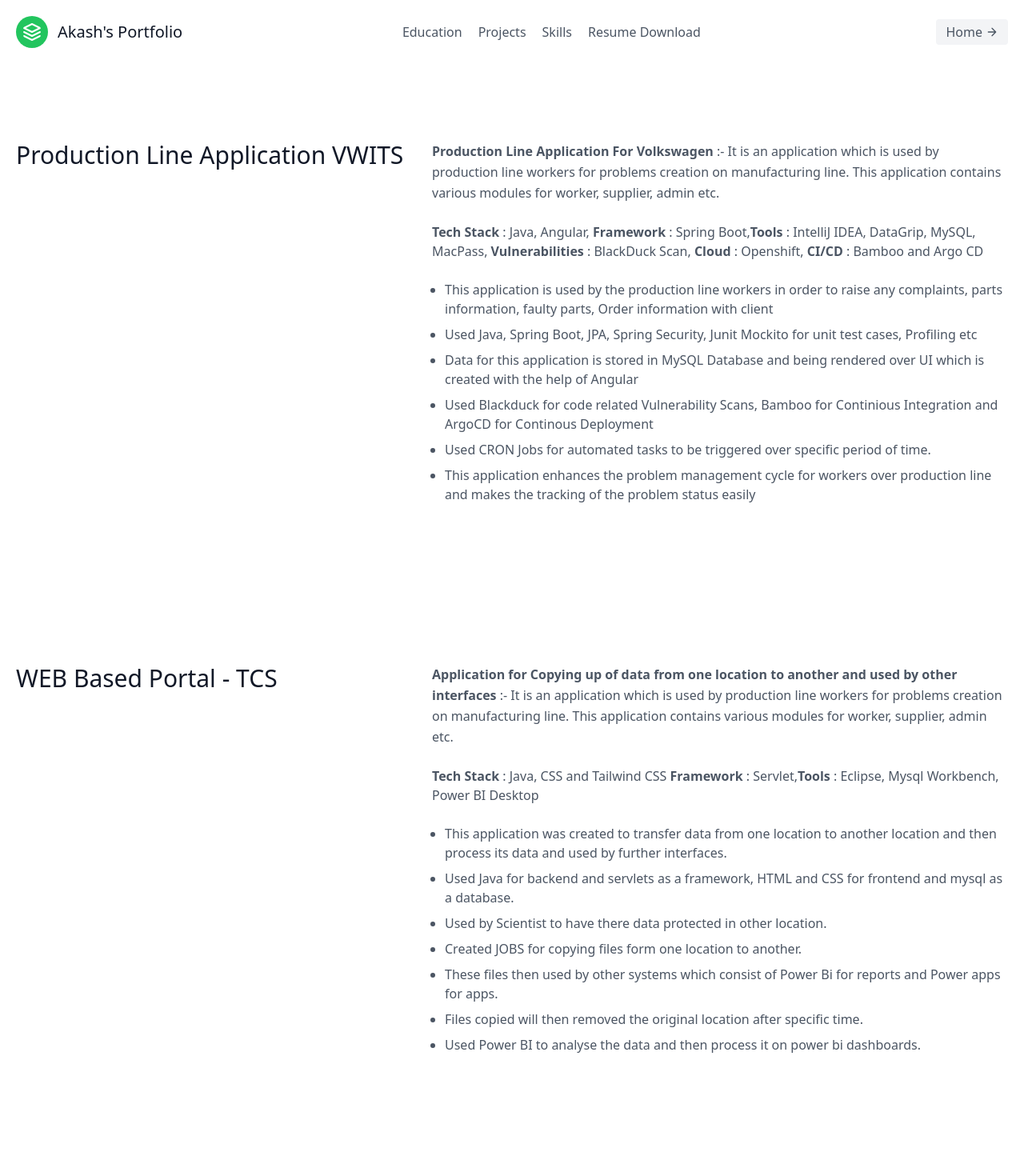
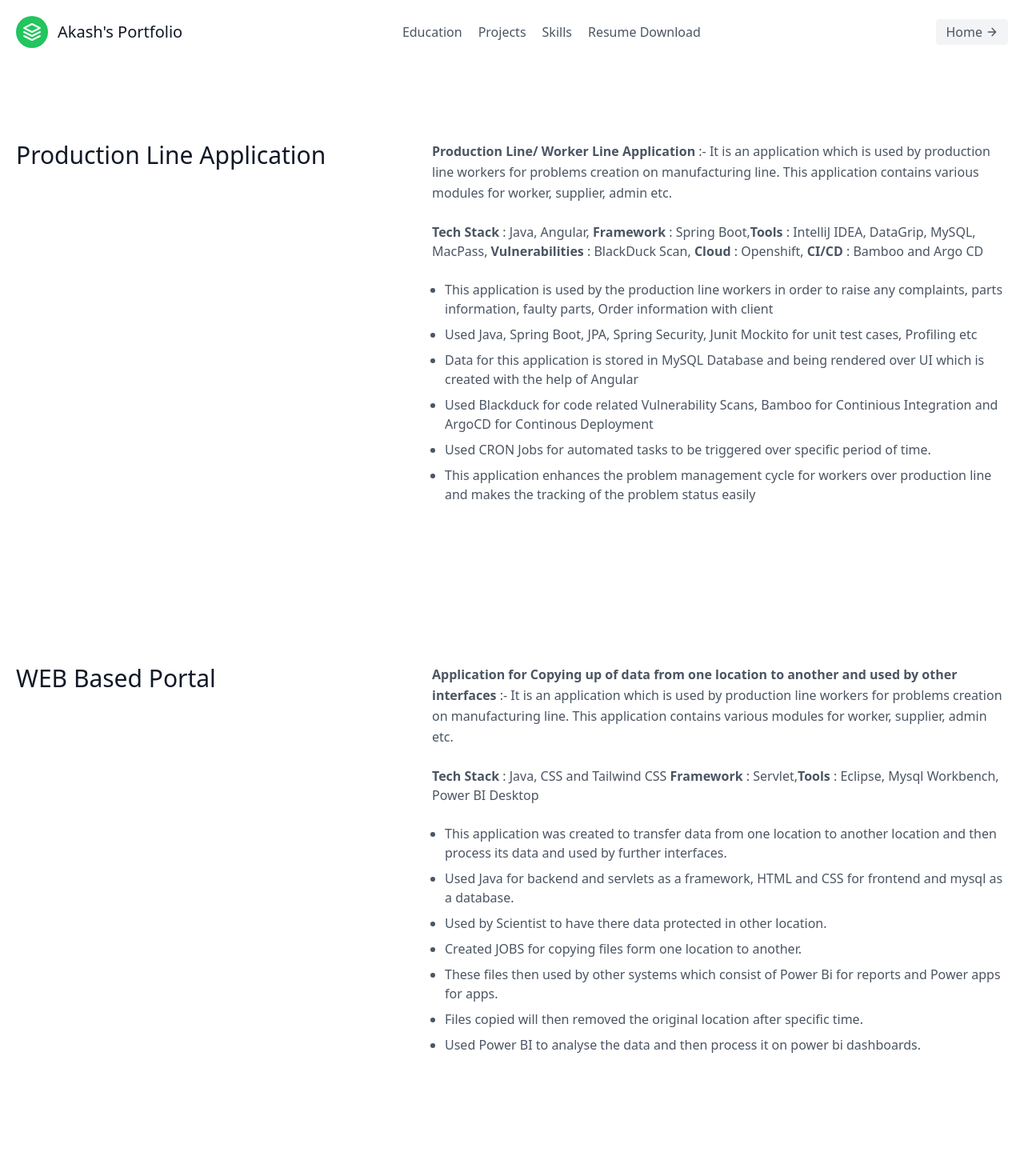
Before and after one commit to akash8993/portfolio, an Angular app: page /projects in a window 1280 px wide. Shown: the top 1470 px of the page at 80% size. Built offline with nearby package versions, Linux system fonts and the light colour scheme.

Commit message:
Update projects.component.html

```diff
--- a/src/app/projects/projects.component.html
+++ b/src/app/projects/projects.component.html
@@ -2,9 +2,9 @@
 
 <section class="text-gray-600 body-font">
     <div class="container px-5 py-24 mx-auto flex flex-wrap">
-      <h2 class="sm:text-3xl text-2xl text-gray-900 font-medium title-font mb-2 md:w-2/5">Production Line Application VWITS</h2>
+      <h2 class="sm:text-3xl text-2xl text-gray-900 font-medium title-font mb-2 md:w-2/5">Production Line Application</h2>
       <div class="md:w-3/5 md:pl-6">
-        <p class="leading-relaxed text-base"> <strong>Production Line Application For Volkswagen</strong> :- It is an application which is used by production line workers for problems creation on manufacturing line. This application contains various modules for worker, supplier, admin etc.</p>
+        <p class="leading-relaxed text-base"> <strong>Production Line/ Worker Line Application</strong> :- It is an application which is used by production line workers for problems creation on manufacturing line. This application contains various modules for worker, supplier, admin etc.</p>
         <br>
         <p><strong>Tech Stack</strong> : Java, Angular, <strong>Framework</strong> : Spring Boot,<strong>Tools</strong> : IntelliJ IDEA, DataGrip, MySQL, MacPass, <strong>Vulnerabilities</strong> : BlackDuck Scan, <strong>Cloud</strong> : Openshift, <strong>CI/CD </strong> : Bamboo and Argo CD</p>
         <br>
@@ -25,7 +25,7 @@
 
   <section class="text-gray-600 body-font">
     <div class="container px-5 py-24 mx-auto flex flex-wrap">
-      <h2 class="sm:text-3xl text-2xl text-gray-900 font-medium title-font mb-2 md:w-2/5"> WEB Based Portal - TCS
+      <h2 class="sm:text-3xl text-2xl text-gray-900 font-medium title-font mb-2 md:w-2/5"> WEB Based Portal
     </h2>
       <div class="md:w-3/5 md:pl-6">
         <p class="leading-relaxed text-base"> <strong>Application for Copying up of data from one location to another and used by other interfaces</strong> :- It is an application which is used by production line workers for problems creation on manufacturing line. This application contains various modules for worker, supplier, admin etc.</p>
```
